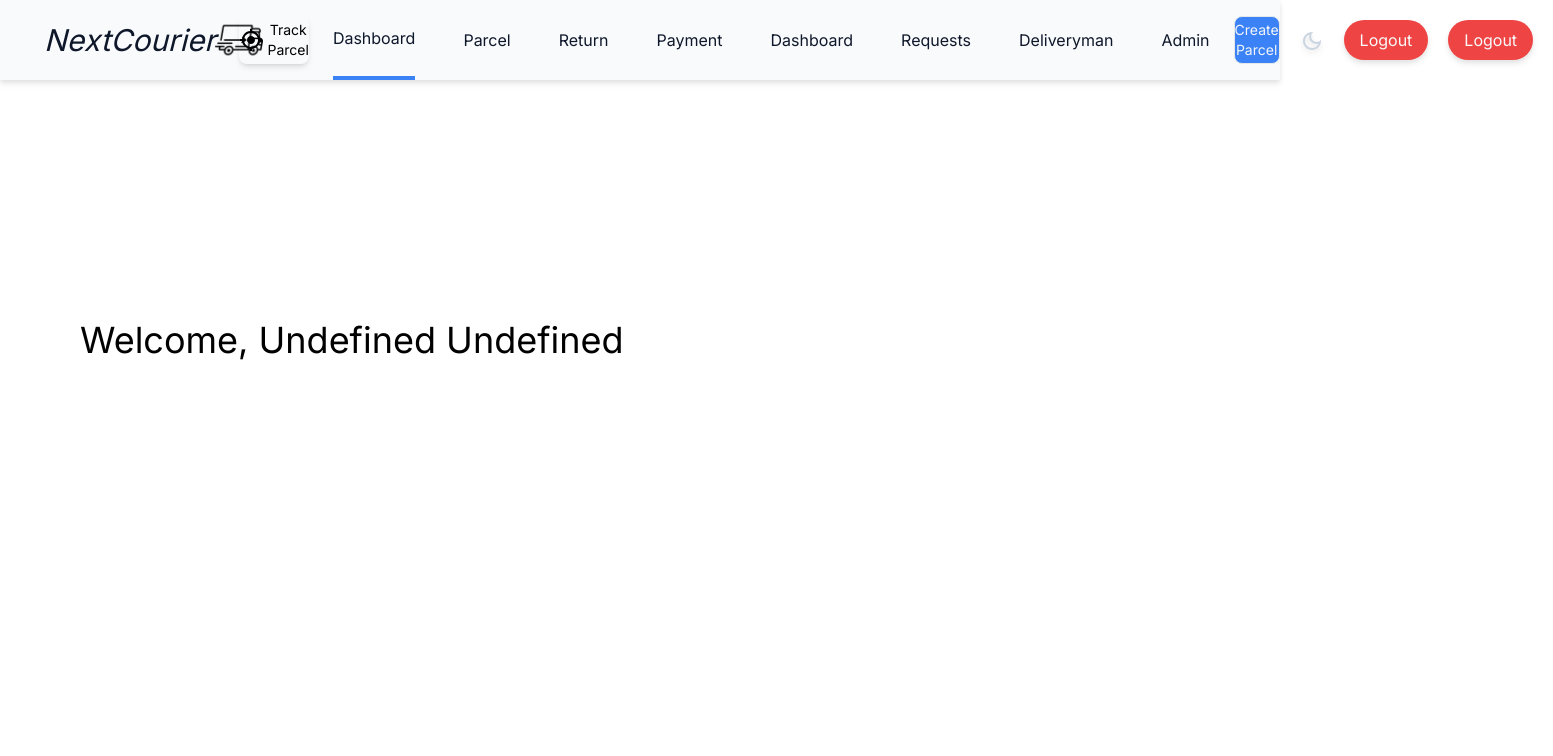
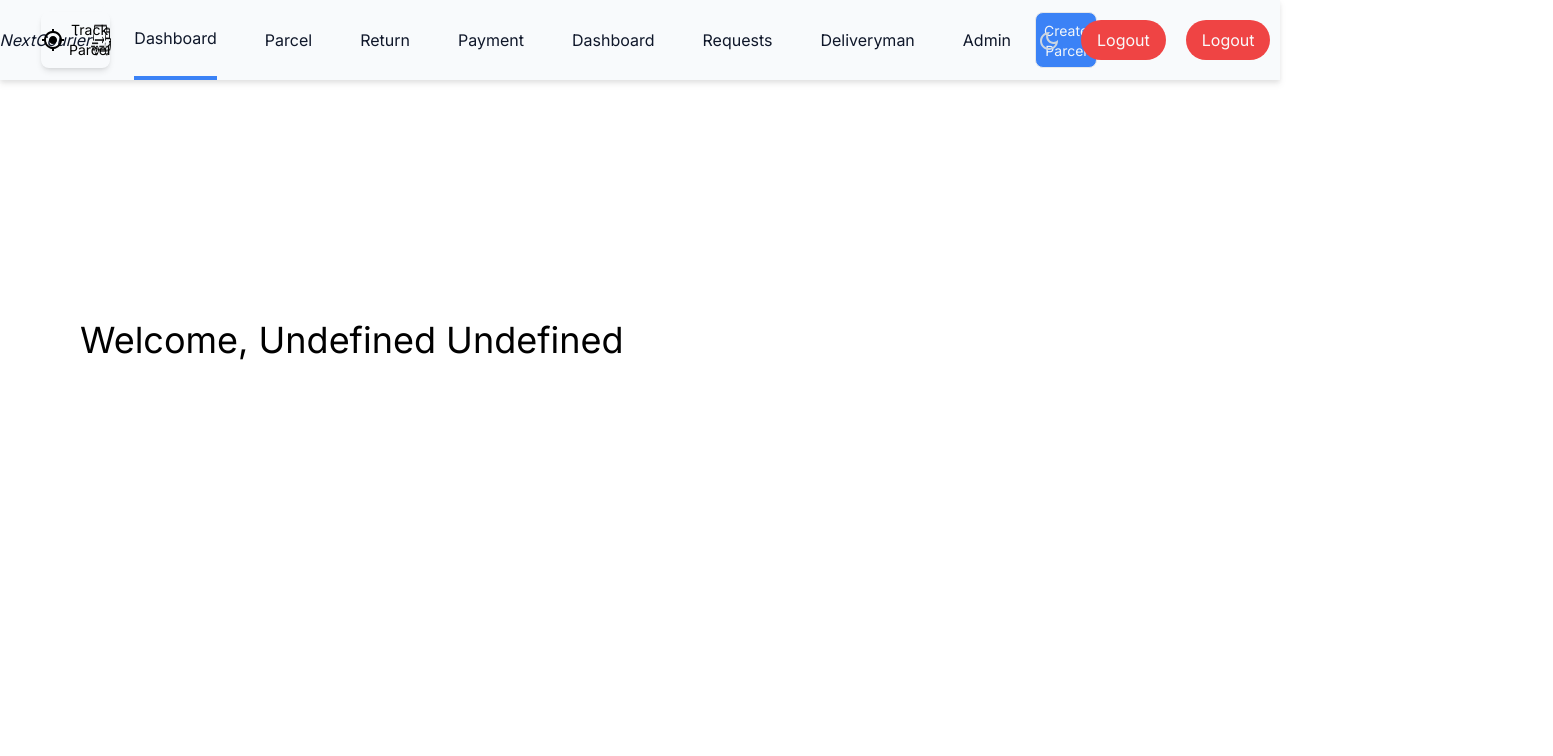
Before and after one commit to sayem499/Courier-NextJs-App, a Next.js app in the folder frontend/courier-next-app/: page /home in a window 1280 px wide. Shown: the top 756 px of the page, 1553 px wide, since content can reach past the window. Built offline with nearby package versions, Linux system fonts and the light colour scheme; sample sign-in values are in the browser's storage.

Commit message:
Fixed reponsive design of user interface in web app

```diff
--- a/frontend/courier-next-app/app/globals.css
+++ /dev/null
@@ -1,3 +0,0 @@
-@tailwind base;
-@tailwind components;
-@tailwind utilities;
--- a/frontend/courier-next-app/app/layout.tsx
+++ b/frontend/courier-next-app/app/layout.tsx
@@ -1,4 +1,4 @@
-import './globals.css'
+import '../globals.css'
 import type { Metadata } from 'next'
 import { Inter } from 'next/font/google'
 import  Providers  from './provider'
@@ -23,7 +23,7 @@ export default function RootLayout({
     <html lang="en" className='w-full h-full'>
 
       <body className={`${inter.className} w-full h-full dark:bg-slate-900
-       bg-white text-black dark:text-slate-300 `}>
+       bg-white text-black dark:text-slate-300  no-scrollbar`}>
         <Providers>
           <Header/>
           <ToastContainer/>
--- a/frontend/courier-next-app/app/page.tsx
+++ b/frontend/courier-next-app/app/page.tsx
@@ -1,6 +1,7 @@
 import Imageslider from '@/components/imageslider';
 import Choice from '@/components/choice_section';
 import Signup from '@/components/signup_section';
+import '../globals.css'
 
 interface Slide {
   url: string;
@@ -27,7 +28,7 @@ export default function Home() {
     <>
 
 
-      <div className="flex w-full h-[100%] flex-col justify-center md:justify-start overflow-auto">
+      <div className="flex w-full h-[100%] flex-col justify-center md:justify-start overflow-auto no-scrollbar">
         <div className='flex w-full h-full md:justify-start
           justify-center sm:flex-row sm:h-full flex-col'>
 
--- a/frontend/courier-next-app/app/parcel/page.tsx
+++ b/frontend/courier-next-app/app/parcel/page.tsx
@@ -134,9 +134,9 @@ const Parcel = () => {
   }
 
   return (
-    <div className="h-[100%] w-[100%] flex flex-col overflow-auto items-center">
+    <div className="h-[100%] w-[100%] flex flex-col overflow-scroll items-center">
       <div className='h-[100%] w-[100%] flex items-center justify-center'>
-        <div className='h-[100%] w-[100%] flex items-center justify-center '>
+        <div className='h-[100%] w-[100%] flex items-center justify-center overflow-scroll'>
           {parcels.length > 0 ? <Table data={parcels} columns={columns} hiddenCols={hiddenCols} /> : 'Loading...'}
         </div>
       </div>
--- a/frontend/courier-next-app/app/return/page.tsx
+++ b/frontend/courier-next-app/app/return/page.tsx
@@ -4,7 +4,7 @@ import { useAppDispatch, useAppSelector } from '../hooks';
 import { useRouter } from 'next/navigation';
 import Table from '@/components/table';
 import { getParcelStatuses } from '@/redux/parcelStatus/parcelStatusSlice';
-import { useGetParcelStatusWithStepActionMutation } from '@/redux/parcelStatus/parcelStatusApiSlice';
+import { useGetParcelStatusWithSenderIdMutation } from '@/redux/parcelStatus/parcelStatusApiSlice';
 import { toast } from 'react-toastify';
 
 const Return = () => {
@@ -13,7 +13,7 @@ const Return = () => {
   const { parcelStatuses } = useAppSelector(state => state.parcelStatusState);
   const dispatch = useAppDispatch();
   const router = useRouter();
-  const [getParcelStatusWithActionStatus, { isLoading }] = useGetParcelStatusWithStepActionMutation();
+  const [getParcelStatusWithSenderId, { isLoading }] = useGetParcelStatusWithSenderIdMutation();
 
   useEffect(() => {
     if (!user) {
@@ -24,10 +24,10 @@ const Return = () => {
   },[])
 
   const getData = async () => {
-    let stepAction = 4;
+    let sender_id = user?._id
     try {
 
-      const res = await getParcelStatusWithActionStatus({ stepAction }).unwrap();
+      const res = await getParcelStatusWithSenderId({ sender_id }).unwrap();
       dispatch(getParcelStatuses(res));
 
     } catch (err: any) {
--- a/frontend/courier-next-app/components/header.tsx
+++ b/frontend/courier-next-app/components/header.tsx
@@ -92,28 +92,31 @@ const Header: React.FC = () => {
 
     return (
         <>
-            <header className={`flex w-full h-[10%] justify-between items-center dark:bg-slate-700  bg-slate-50 ${showLogin ? '' : 'drop-shadow-md'}`}>
-                <div className='flex justify-normal items-center bg-slate-50 ml-6 rounded-sm dark:shadow-white '>
-                    <span className="text-sm text-slate-900 md:text-xl xl:text-3xl ml-5 italic ">NextCourier</span>
-                    <img className='w-14 h-12 mr-6' src={'/fast-delivery-truck.png'}/>
+            <header className={`flex w-full h-[10%] md:justify-center justify-between items-center dark:bg-slate-700  bg-slate-50 ${showLogin ? '' : 'drop-shadow-md'}`}>
+                <div className='inline-flex w-[20%] sm:[15%] h-[85%] justify-center items-center bg-slate-50 ml-4 rounded-sm dark:shadow-white mr-4'>
+                    <span className="md:text-sm lg:text-base test-xs text-slate-900 ml-1 italic ">NextCourier</span>
+                    <img className='md:w-[20%] md:h-[70%] h-6 w-10 mr-1' src={'/fast-delivery-truck.png'} />
                 </div>
-                {user ? <button className=' sm:flex items-center justify-center hidden h-[60%] w-[10%]
+                <div className='sm:inline-flex hidden w-[70%] h-[100%] justify-center items-center'>
+                    {user ? <button className='xl:flex hidden items-center justify-center h-[70%] w-[15%]
                     dark:border  rounded-lg text-sm shadow-md' onClick={openTrack}><GpsFixedIcon className='text-sm mr-1' />Track Parcel</button> : ''}
 
-                <Nav user={user} admin={admin} />
+                    <Nav user={user} admin={admin} />
 
 
-                {user ? <div className='sm:flex items-center justify-center hidden w-[10%] h-[60%]'>
+                    {user ? <div className='xl:flex items-center justify-center hidden w-[15%] h-[100%] '>
 
-                    <button className='h-[100%] w-[100%] border rounded-lg text-sm dark:bg-transparent
-                     hover:text-white text-slate-100 bg-blue-500' onClick={routeNewParcel}>Create Parcel</button>
+                        <button className='h-[70%] w-[100%] border rounded-lg text-sm dark:bg-transparent
+                     hover:text-white text-slate-100 bg-blue-500 p-2' onClick={routeNewParcel}>Create Parcel</button>
 
 
-                </div> : ''
-                }
+                    </div> : ''
+                    }
+                </div>
 
 
-                <div className='sm:flex items-center justify-between hidden'>
+
+                <div className='xl:flex items-center justify-between hidden'>
                     {appMode === 'light' ? <button className='m-5' onClick={(event) => changeMode(event, 'dark')}>
                         <LightModeOutlinedIcon className='text-slate-900 dark:text-slate-300' /></button> :
                         <button className='m-5' onClick={(event) => changeMode(event, 'light')}><DarkModeOutlinedIcon
@@ -131,7 +134,7 @@ const Header: React.FC = () => {
                     }
 
                     {
-                         admin ? <button onClick={logoutAdminFunction}
+                        admin ? <button onClick={logoutAdminFunction}
                             className="mr-5 rounded-full bg-red-500
                         px-4 py-2 text-gray-50 hover:text-white">Logout</button>
 
@@ -140,7 +143,7 @@ const Header: React.FC = () => {
 
                 </div>
 
-                <div className='flex mr-5 items-center cursor-pointer sm:hidden'>
+                <div className='flex mr-5 items-center cursor-pointer xl:hidden'>
                     {appMode === 'light' ? <button className='m-5' onClick={(event) => changeMode(event, 'dark')}>
                         <LightModeOutlinedIcon className='text-slate-900 dark:text-slate-300' /></button> :
                         <button className='m-5' onClick={(event) => changeMode(event, 'light')}><DarkModeOutlinedIcon
@@ -148,7 +151,7 @@ const Header: React.FC = () => {
 
                     <MenuIcon className='dark:text-slate-300 text-black' onClick={(event: React.MouseEvent<SVGSVGElement>) => menuOpen(event)} />
 
-                    {isMenuOpen && <Dropdownmenu />}
+                    {isMenuOpen && <Dropdownmenu openTrack={openTrack} />}
                 </div>
 
             </header>
--- /dev/null
+++ b/frontend/courier-next-app/globals.css
@@ -0,0 +1,15 @@
+@tailwind base;
+@tailwind components;
+@tailwind utilities;
+
+@layer utilities {
+    /* Chrome, Safari and Opera */
+    .no-scrollbar::-webkit-scrollbar {
+      display: none;
+    }
+
+    .no-scrollbar {
+      -ms-overflow-style: none; /* IE and Edge */
+      scrollbar-width: none; /* Firefox */
+    }
+}
--- a/frontend/courier-next-app/redux/api/apiSlice.ts
+++ b/frontend/courier-next-app/redux/api/apiSlice.ts
@@ -2,7 +2,7 @@ import { createApi, fetchBaseQuery } from '@reduxjs/toolkit/query/react';
 import { RootState } from '@/app/store';
 
 const baseQuery = fetchBaseQuery({
-    baseUrl:'https://courier-nextjs-app.onrender.com',
+    baseUrl:'https://courier-nextjs-app.onrender.com' && 'http://localhost:8000',
     credentials: 'include',
     prepareHeaders: (headers, { getState }) => {
         let token = null;
```
Also changed, not shown: frontend/courier-next-app/components/dropdownmenu.tsx (+30 -5 lines).
